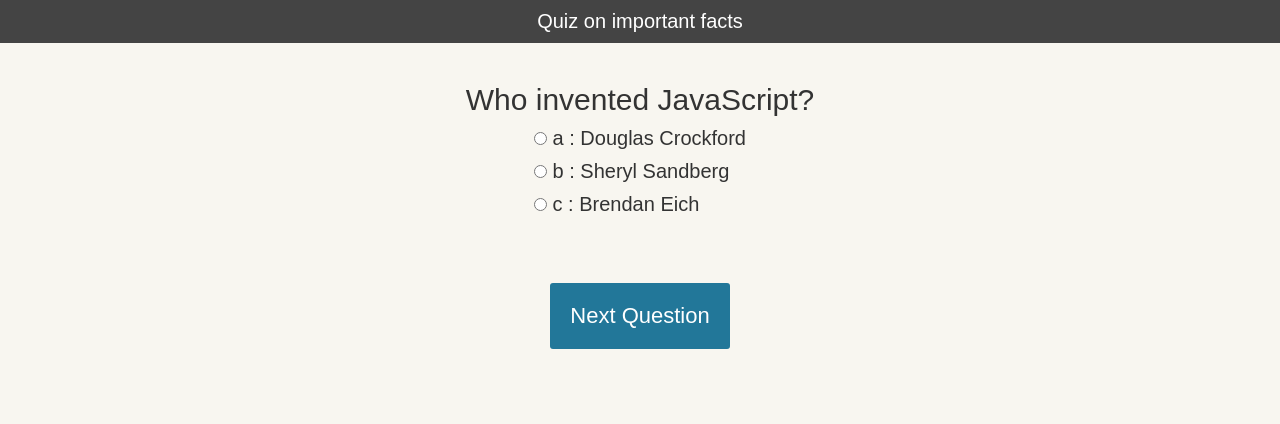
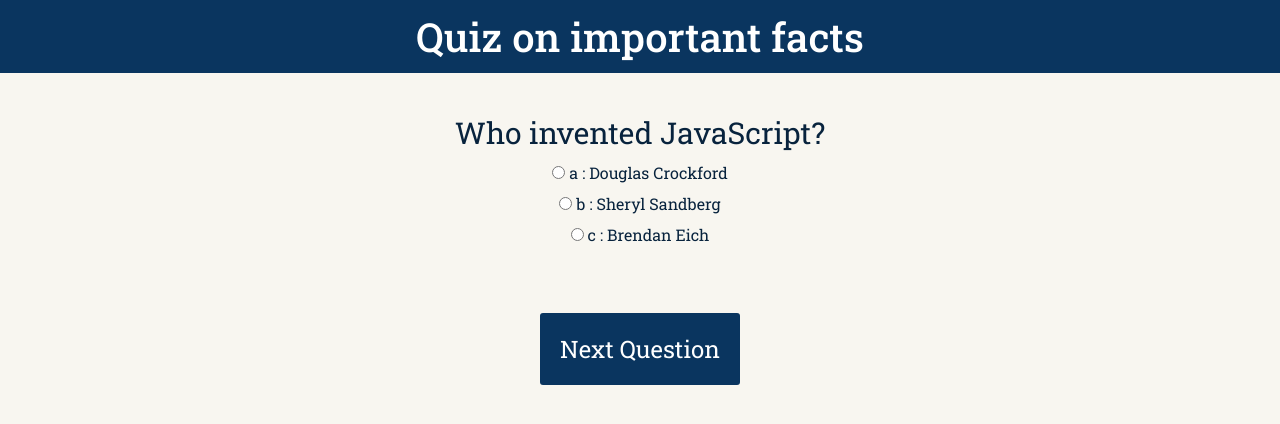
Before and after one commit to emmypuch/quiz-app, a plain HTML site: page index.html in a window 1280 px wide. Drawn offline with Linux system fonts and the light colour scheme.

Commit message:
modified css

```diff
--- a/styles.css
+++ b/styles.css
@@ -1,24 +1,22 @@
+@import url("https://fonts.googleapis.com/css2?family=Roboto+Slab:wght@400;500&display=swap");
+
 * {
   margin: 0;
   padding: 0;
   box-sizing: border-box;
-}
-
-body {
-  font-size: 20px;
-  font-family: "Work Sans", sans-serif;
-  color: #333;
+  font-family: "Roboto Slab", serif;
+  color: rgb(8, 35, 61);
   font-weight: 300;
   text-align: center;
   background-color: #f8f6f0;
 }
 
 h1 {
-  font-weight: 300;
+  font-weight: 500;
   margin: 0px;
   padding: 10px;
-  font-size: 20px;
-  background-color: #444;
+  font-size: 2.5rem;
+  background-color: rgb(10, 53, 95);
   color: #fff;
 }
 
@@ -39,9 +37,8 @@ h1 {
 }
 
 button {
-  font-family: "Work Sans", sans-serif;
-  font-size: 22px;
-  background-color: #279;
+  font-size: 1.5rem;
+  background-color: rgb(10, 53, 95);
   color: #fff;
   border: 0px;
   border-radius: 3px;
@@ -51,7 +48,7 @@ button {
 }
 
 button:hover {
-  background-color: #38a;
+  background-color: rgb(10, 53, 95);
 }
 
 .slide {
```
